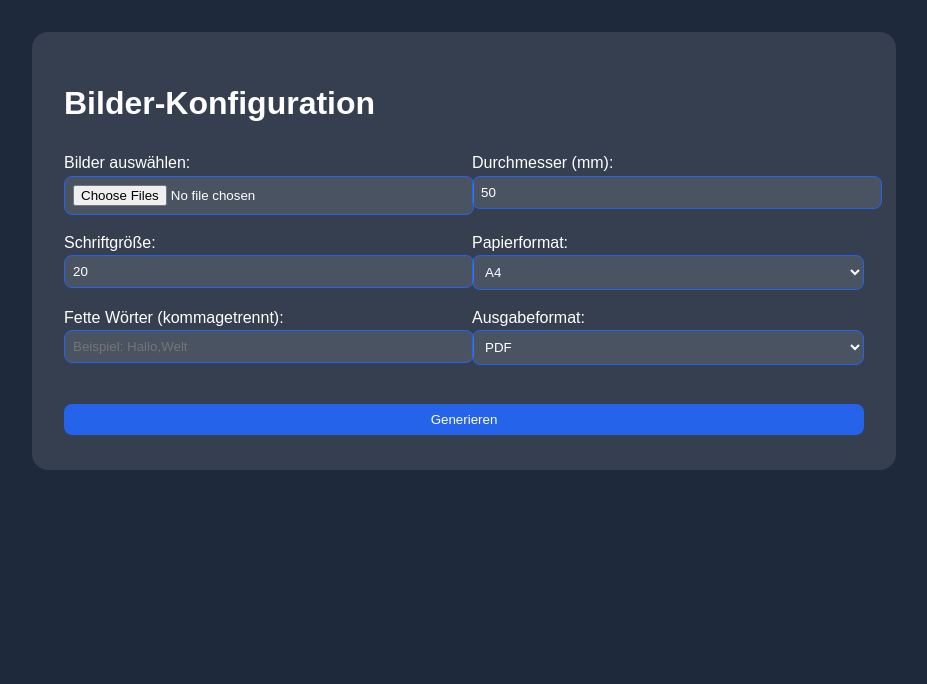
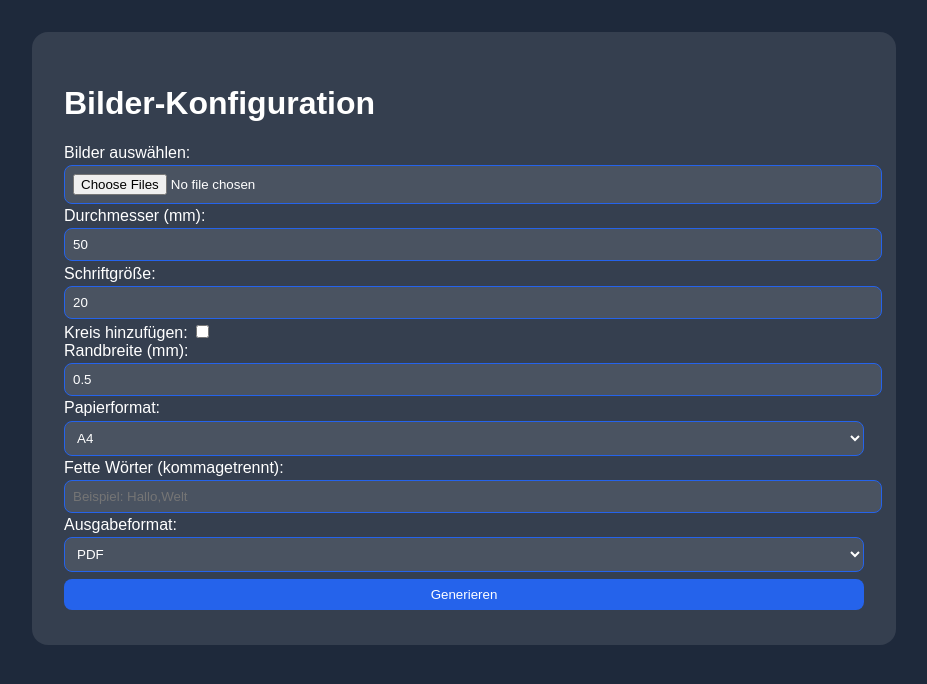
Before and after one commit to jdp-code/Trim2Circle, a Flask app: page / in a window 1280 px wide. Shown: the top 684 px of the page, without its empty margins (176-1103 px from the left). Run offline with Flask 3, Linux system fonts and the light colour scheme.

Commit message:
Update index.html

```diff
--- a/templates/index.html
+++ b/templates/index.html
@@ -22,13 +22,6 @@
             padding: 2rem;
             background: rgba(255, 255, 255, 0.1);
             border-radius: 1rem;
-        }
-
-        .settings-grid {
-            display: grid;
-            grid-template-columns: repeat(2, 1fr);
-            gap: 1rem;
-            margin: 2rem 0;
         }
 
         input[type="file"],
@@ -89,6 +82,16 @@
                 </div>
 
                 <div>
+                    <label for="add_border">Kreis hinzufügen:</label>
+                    <input type="checkbox" id="add_border" name="add_border">
+                </div>
+
+                <div>
+                    <label for="border_width">Randbreite (mm):</label>
+                    <input type="number" id="border_width" name="border_width" min="0.1" step="0.1" value="0.5">
+                </div>
+
+                <div>
                     <label for="paper_size">Papierformat:</label>
                     <select id="paper_size" name="paper_size">
                         <option value="A4" selected>A4</option>
@@ -112,7 +115,7 @@
                 </div>
             </div>
 
-            <!-- Dynamische Titel für hochgeladene Bilderrrrr -->
+            <!-- Dynamische Titel für hochgeladene Bilder -->
             <div id="title-inputs"></div>
 
             <button type="submit">Generieren</button>
```
